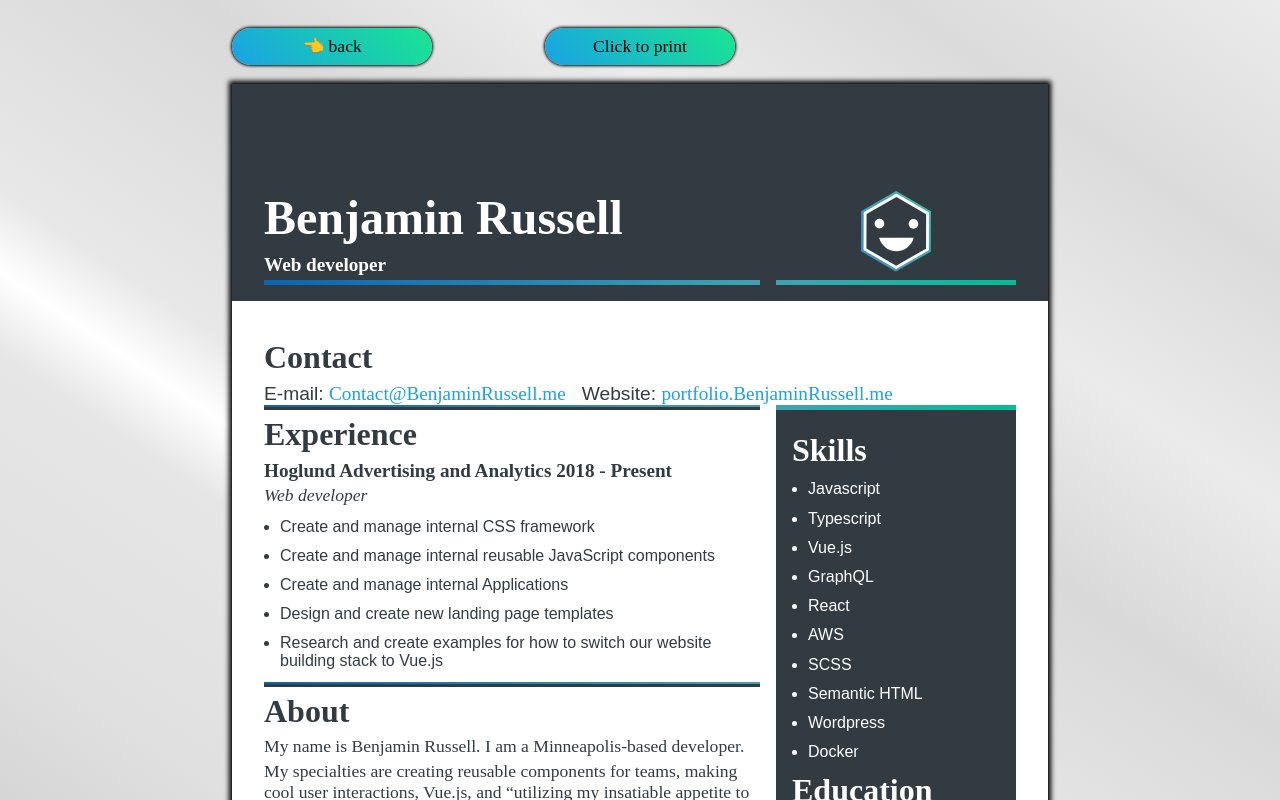
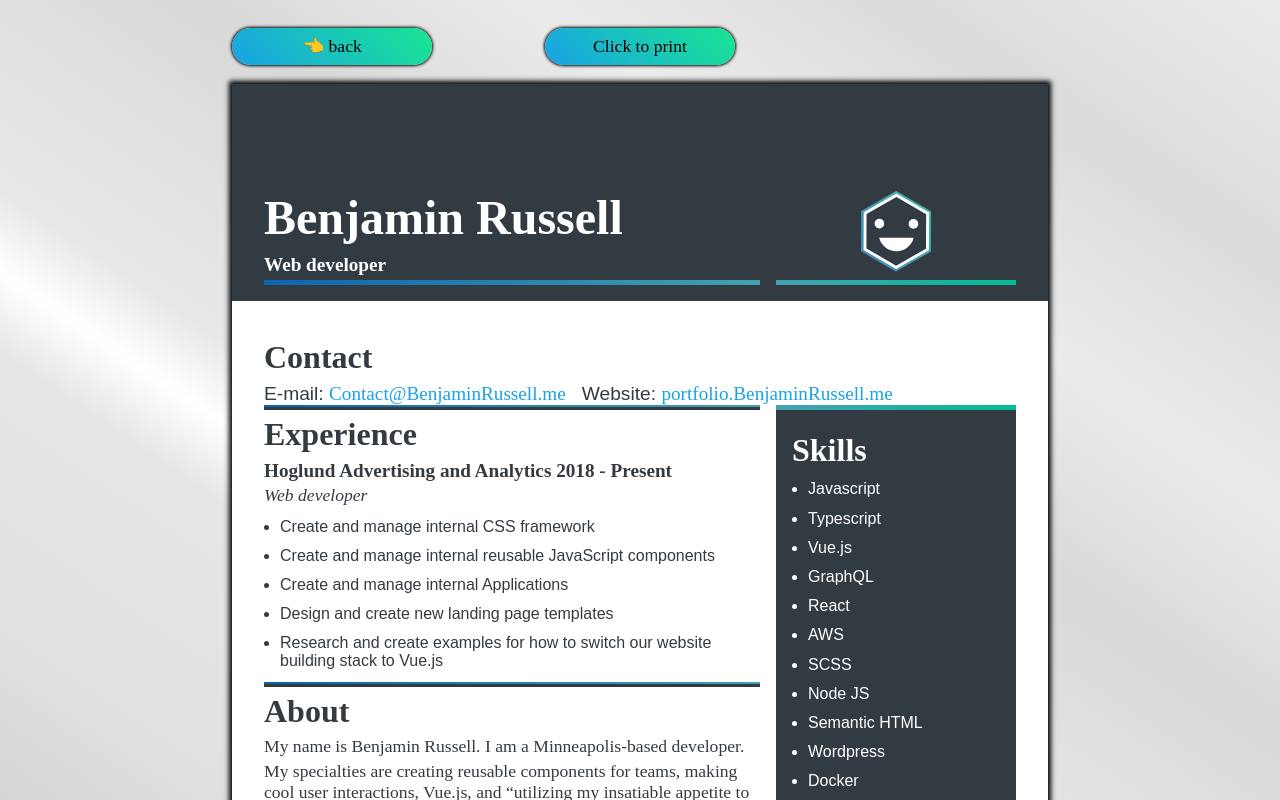
Before and after one commit to BenjaminRussell-me/my_site_mk_8, a Nuxt app: page /resume in a window 1280 px wide. Shown: the top 800 px of the page. Built offline with nearby package versions, Linux system fonts and the light colour scheme; a web font is replaced by a local one.

Commit message:
build: nodejs

```diff
--- a/pages/resume.vue
+++ b/pages/resume.vue
@@ -95,6 +95,7 @@
                 <li>React</li>
                 <li>AWS</li>
                 <li>SCSS</li>
+                <li>Node JS</li>
                 <li>Semantic HTML</li>
                 <li>Wordpress</li>
                 <li>Docker</li>
```
